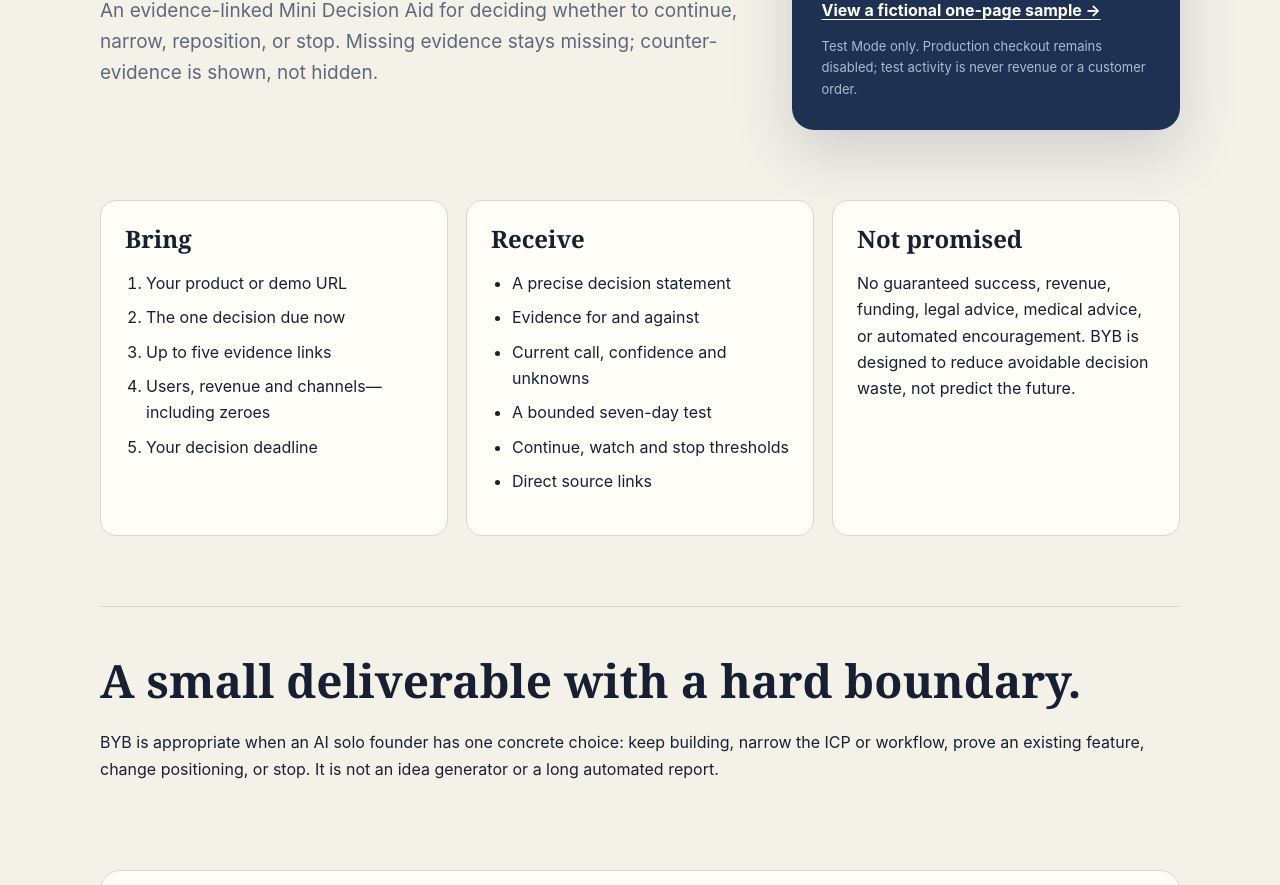
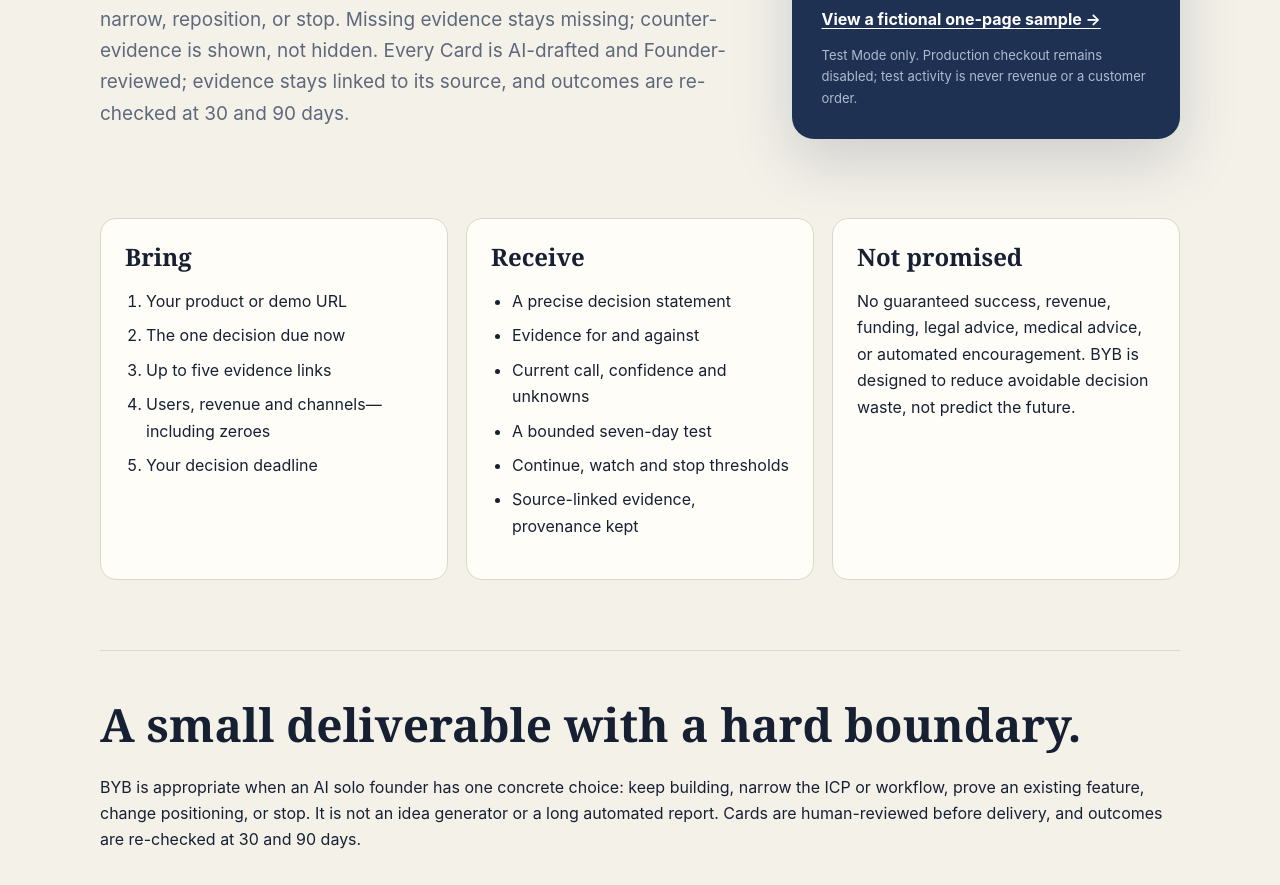
Before and after one commit to haha321-haha/byb, a website: page site/index.html in a window 1280 px wide. Shown: the part 467-1352 px from the top of the page. Drawn offline with Linux system fonts and the light colour scheme.

Commit message:
Lead homepage copy with reviewed/provenance/outcome positioning
Lede states every Card is AI-drafted and Founder-reviewed with source-linked
evidence and 30/90-day outcome re-check; Receive card swaps 'Direct source
links' for 'Source-linked evidence, provenance kept'; process section notes
human review before delivery and 30/90-day re-check. Differentiates from free
unverified generators (Soloop AI Decision).

```diff
--- a/site/index.html
+++ b/site/index.html
@@ -55,7 +55,7 @@
         <div>
           <div class="eyebrow">For AI solo founders facing one real decision</div>
           <h1>Make the decision explicit before you build more.</h1>
-          <p class="lede">An evidence-linked Mini Decision Aid for deciding whether to continue, narrow, reposition, or stop. Missing evidence stays missing; counter-evidence is shown, not hidden.</p>
+          <p class="lede">An evidence-linked Mini Decision Aid for deciding whether to continue, narrow, reposition, or stop. Missing evidence stays missing; counter-evidence is shown, not hidden. Every Card is AI-drafted and Founder-reviewed; evidence stays linked to its source, and outcomes are re-checked at 30 and 90 days.</p>
         </div>
         <aside class="price-card">
           <div>One product · one decision</div>
@@ -69,13 +69,13 @@
 
       <section class="grid" aria-label="Offer details">
         <article class="card"><h2>Bring</h2><ol><li>Your product or demo URL</li><li>The one decision due now</li><li>Up to five evidence links</li><li>Users, revenue and channels—including zeroes</li><li>Your decision deadline</li></ol></article>
-        <article class="card"><h2>Receive</h2><ul><li>A precise decision statement</li><li>Evidence for and against</li><li>Current call, confidence and unknowns</li><li>A bounded seven-day test</li><li>Continue, watch and stop thresholds</li><li>Direct source links</li></ul></article>
+        <article class="card"><h2>Receive</h2><ul><li>A precise decision statement</li><li>Evidence for and against</li><li>Current call, confidence and unknowns</li><li>A bounded seven-day test</li><li>Continue, watch and stop thresholds</li><li>Source-linked evidence, provenance kept</li></ul></article>
         <article class="card"><h2>Not promised</h2><p>No guaranteed success, revenue, funding, legal advice, medical advice, or automated encouragement. BYB is designed to reduce avoidable decision waste, not predict the future.</p></article>
       </section>
 
       <section class="process">
         <h2>A small deliverable with a hard boundary.</h2>
-        <p>BYB is appropriate when an AI solo founder has one concrete choice: keep building, narrow the ICP or workflow, prove an existing feature, change positioning, or stop. It is not an idea generator or a long automated report.</p>
+        <p>BYB is appropriate when an AI solo founder has one concrete choice: keep building, narrow the ICP or workflow, prove an existing feature, change positioning, or stop. It is not an idea generator or a long automated report. Cards are human-reviewed before delivery, and outcomes are re-checked at 30 and 90 days.</p>
       </section>
 
       <section class="form-wrap" id="request">
```
